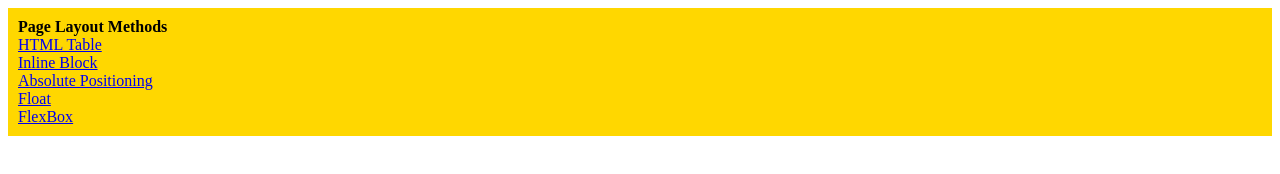
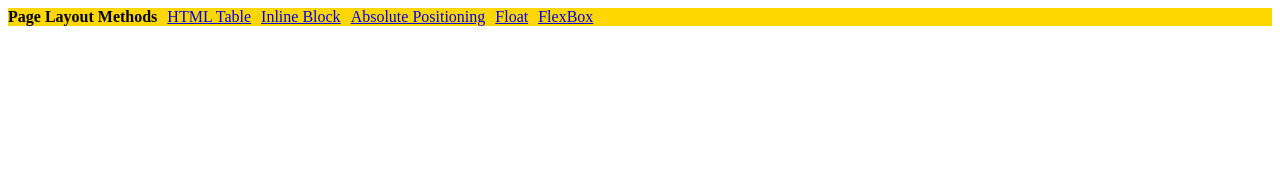
Before and after one commit to KishitaW/Full-stack-Repo, a plain HTML site: page Flexbox/Display-Flex/index.html in a window 1280 px wide. Drawn offline with Linux system fonts and the light colour scheme.

Commit message:
adding flex to the index file

```diff
--- a/Flexbox/Display-Flex/index.html
+++ b/Flexbox/Display-Flex/index.html
@@ -16,7 +16,8 @@
         }
 
         .container{
-            padding: 10px;
+            display: flex;
+            gap: 10px;
             background-color: gold;
         }
     </style>
```
